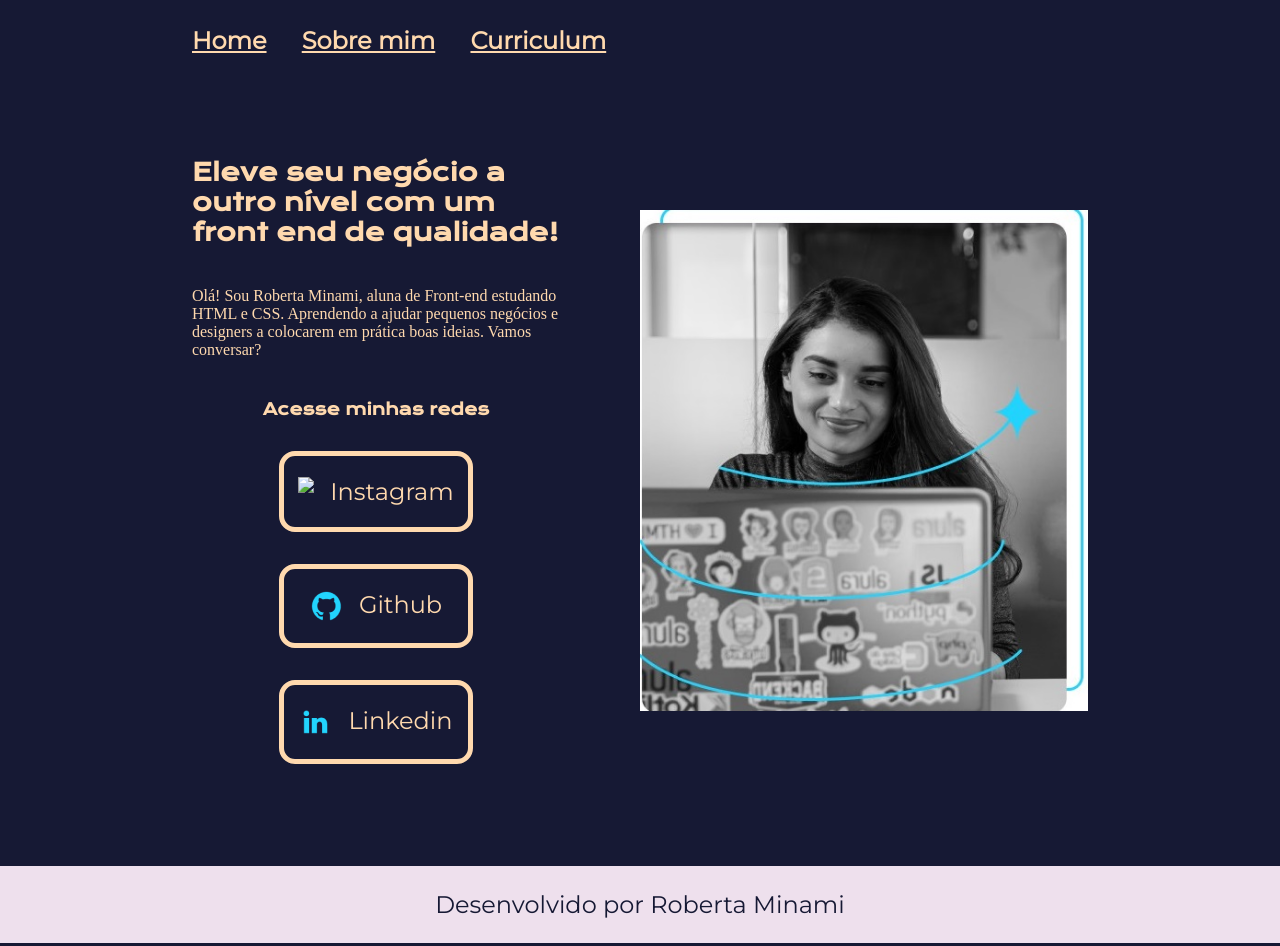
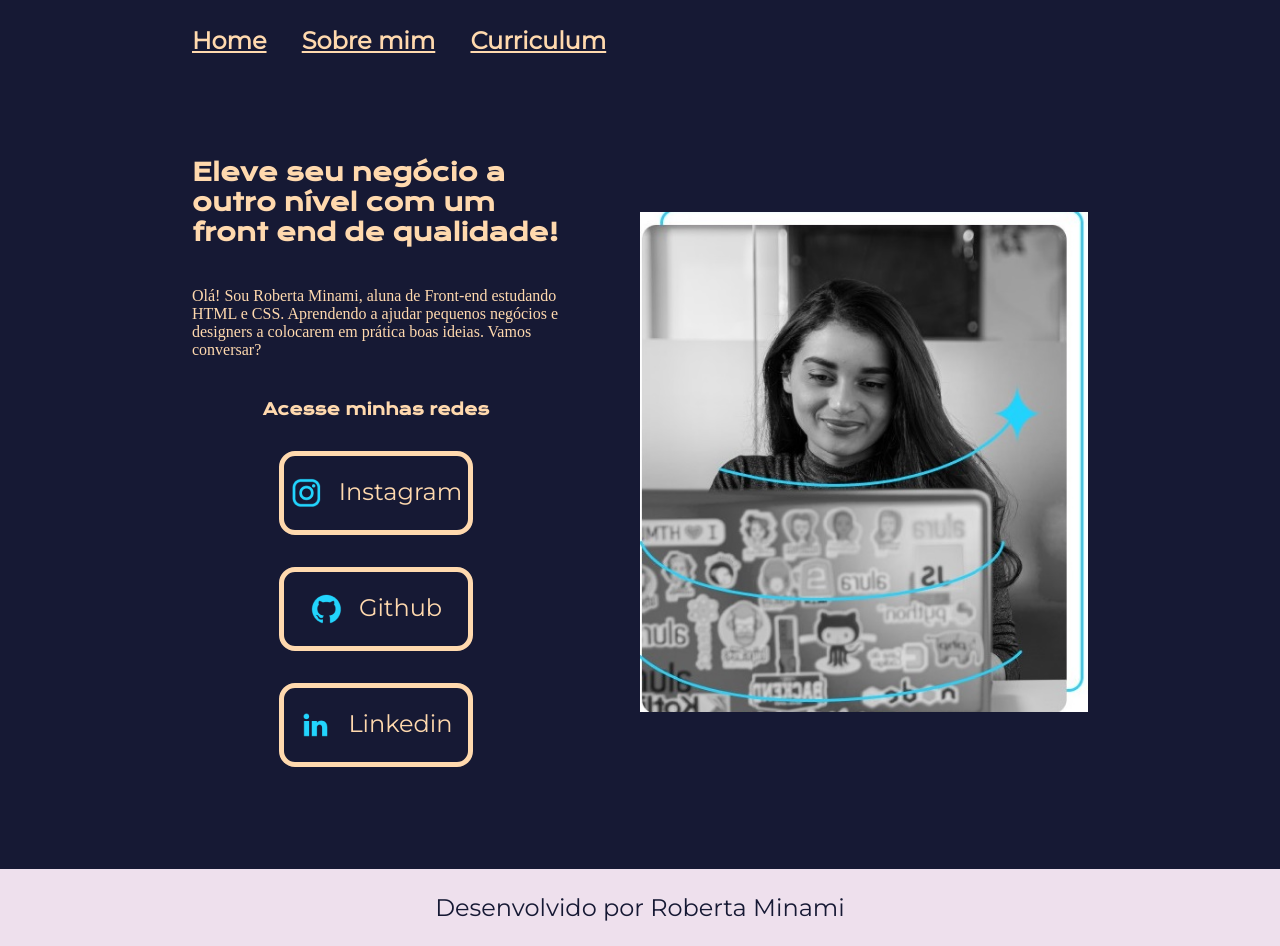
Before and after one commit to Ro-ake/portifolioCSS, a plain HTML site: page index.html in a window 1280 px wide. Drawn offline with nearby package versions, Linux system fonts and the light colour scheme; files whose address does not match are found by name.

Commit message:
Update index.html

```diff
--- a/index.html
+++ b/index.html
@@ -23,7 +23,7 @@
             <div class="apresentacao__links">
                 <h2 class="apresentacao__links__subtitulo">Acesse minhas redes</h2>
                 <a class="apresentacao__links__navegacao" href="https://instagram.com/robertaakemi">
-                    <img src=".assets/instagram.png">Instagram</a>
+                    <img src="./instagram.png">Instagram</a>
                 <a class="apresentacao__links__navegacao" href="https://github.com/ro-ake">
                     <img src="./Assets-aula2-curso3-html-e-css-main/assets/github.png">Github</a>
                 <a class="apresentacao__links__navegacao" href="https://linkedin.com/in/roberta-akemi-villas-minami-183b057b">
```
